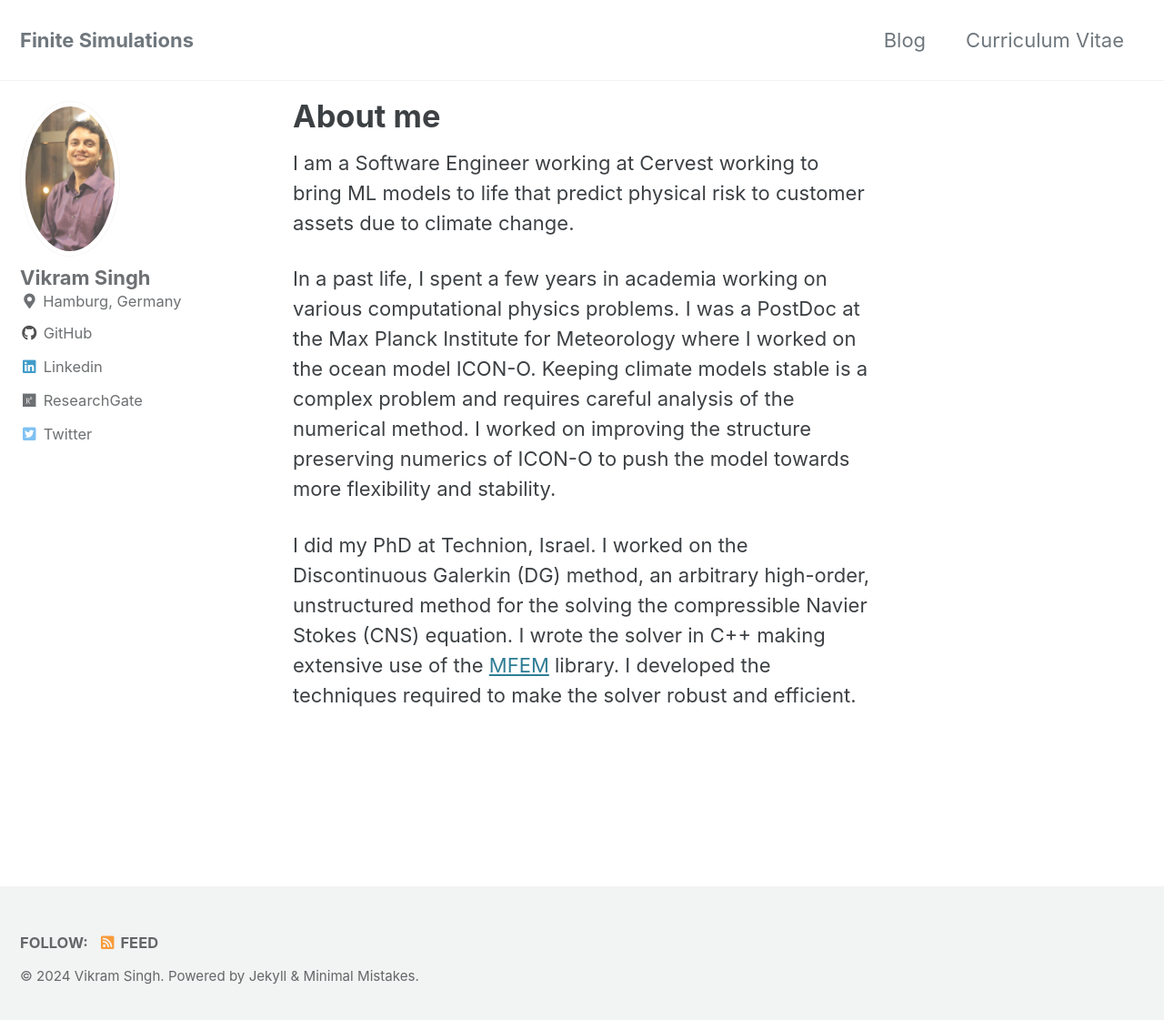
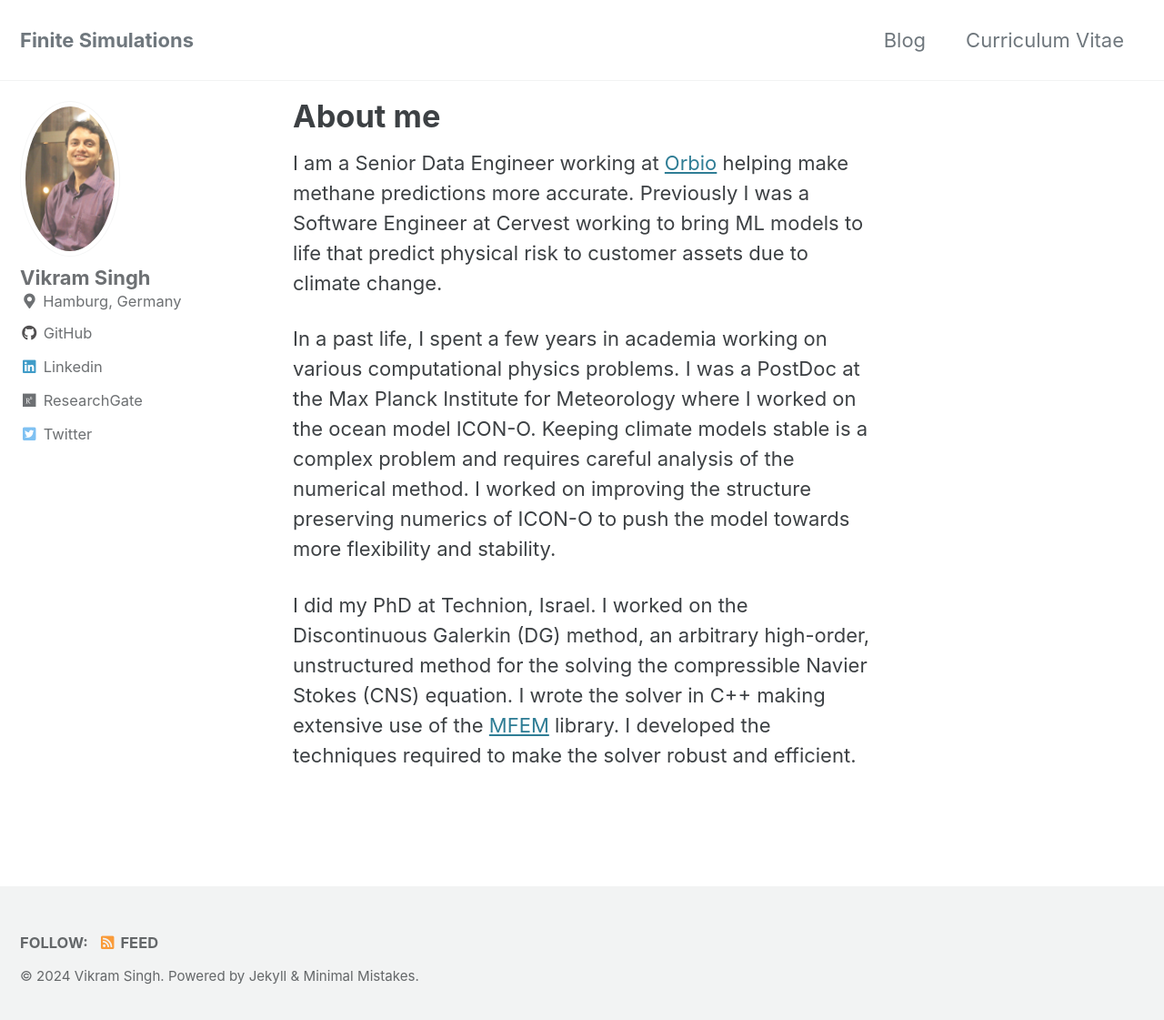
Before and after one commit to vikramsg/vikramsg.github.io, a Jekyll site: the page built from index.md, in a window 1280 px wide and 1129 px high. Shown: the top 1121 px of the window at 91% size. Built offline with Jekyll 4.4.1, drawn with Linux system fonts in a browser that asks for light colours; cached includes are drawn as plain includes.

Commit message:
Update profile

```diff
--- a/index.md
+++ b/index.md
@@ -4,7 +4,9 @@ layout: single
 author_profile: true
 ---
 
-I am a Software Engineer working at Cervest working to bring
+I am a Senior Data Engineer working at [Orbio](https://www.orbio.earth/)
+helping make methane predictions more accurate.
+Previously I was a Software Engineer at Cervest working to bring
 ML models to life that predict physical risk to customer assets due to climate change.
 
 In a past life, I spent a few years in academia working on various computational physics problems.
```
Also changed, not shown: 18 other files.
